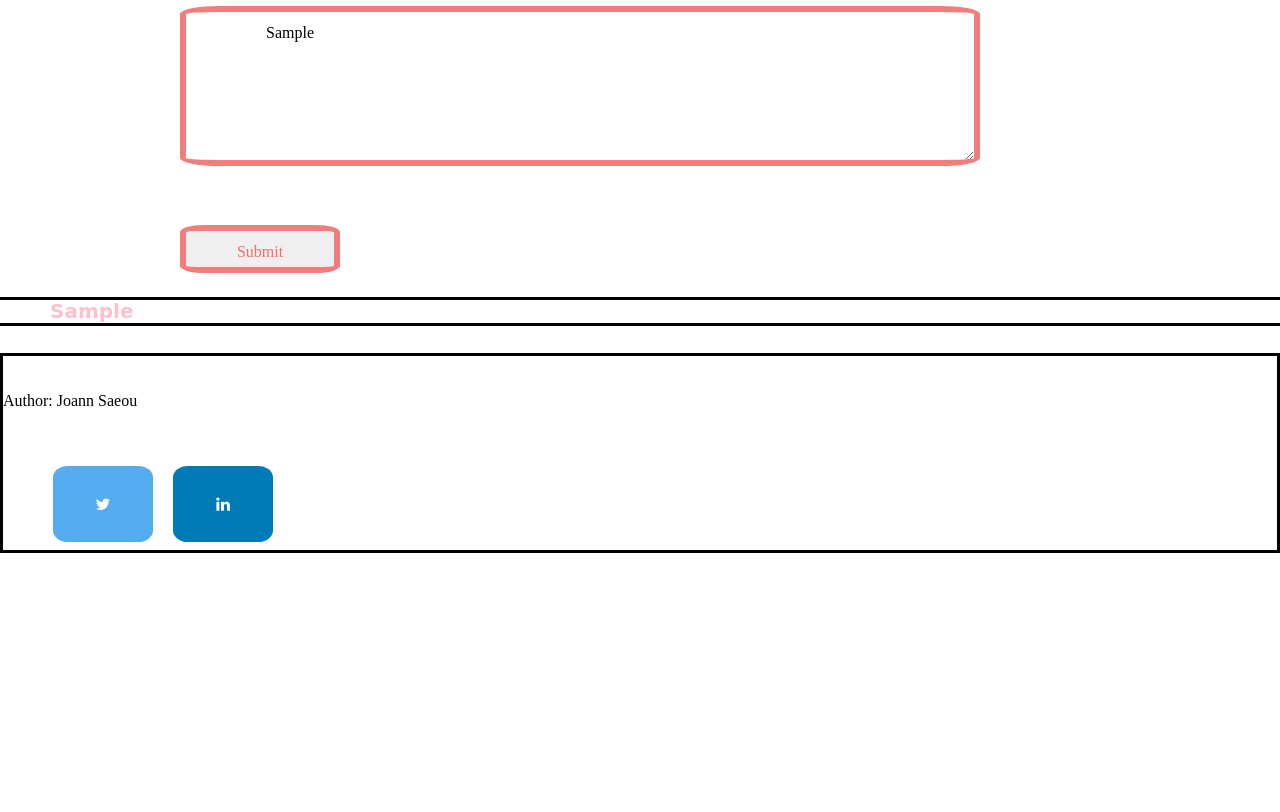
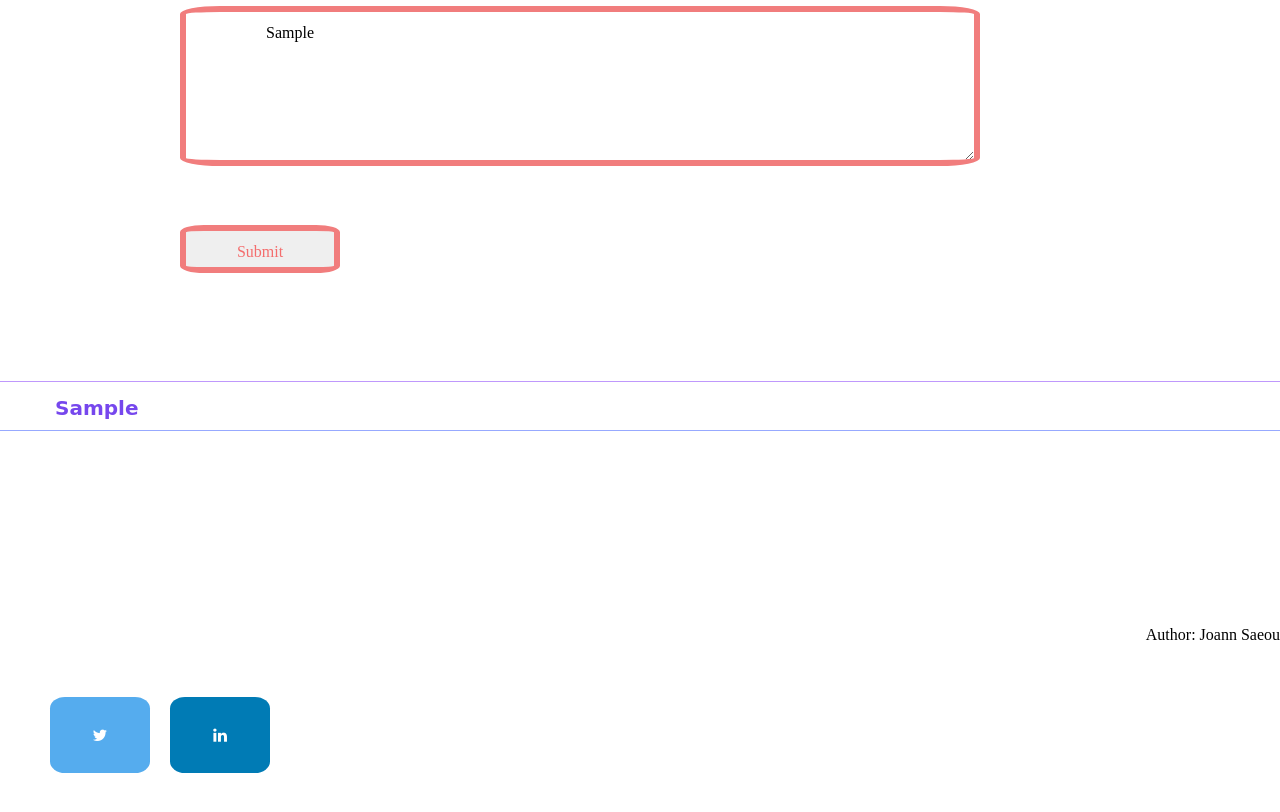
Before and after one commit to TingyCoder/Javascript-land, a plain HTML site: page html/index.html in a window 1280 px wide. Both pictures are taken after typing "Sample" into the empty fields and a click on the button "Submit". Shown: the part 100-912 px from the top of the page. Before the commit the page ends 800 px from the top, so only its background shows below. Drawn offline with Linux system fonts and the light colour scheme.

Commit message:
redesign font/box sizing

```diff
--- a/css/style.css
+++ b/css/style.css
@@ -22,13 +22,18 @@ bottom: 0;
 
 
 footer {
+  position: relative;
 height: 200px;
-  border: 3px solid black;
-  margin: 10px 0 10px 10px;
-float: right;
+
+  padding: 150px 0 ;
+
 }
 
 footer p {
+  right: 0;
+  bottom: 0;
+  position: fixed;
+  float: right;
   padding: 20px 0 40px 0 ;
 
 }
--- a/js/script.js
+++ b/js/script.js
@@ -28,13 +28,13 @@ function run() {
 
   const wBox = document.querySelector('#wordBox').value
   document.querySelector('h2').style.fontSize = '20px'
-  document.querySelector('h2').style.color = 'pink'
+  document.querySelector('h2').style.color = 'rgba(84, 25, 233, 0.8)'
   document.querySelector('h2').style.fontFamily = 'cursive';
-  document.querySelector('h2').style.borderBottom = '3px solid black'
+  document.querySelector('h2').style.borderBottom = '1px solid rgba(126, 148, 255, 0.8)'
 
-  document.querySelector('h2').style.borderTop = '3px solid black'
-  document.querySelector('h2').style.padding = ' 0 50px'
-  document.querySelector('h2').style.marginTop = ' 70px 0'
+  document.querySelector('h2').style.borderTop = '1px solid rgba(175, 127, 252, 0.8)'
+  document.querySelector('h2').style.padding = '15px 50px 10px 55px'
+  document.querySelector('h2').style.margin = ' 100px 0'
 
 
   const yellText = `${wBox}`
```
